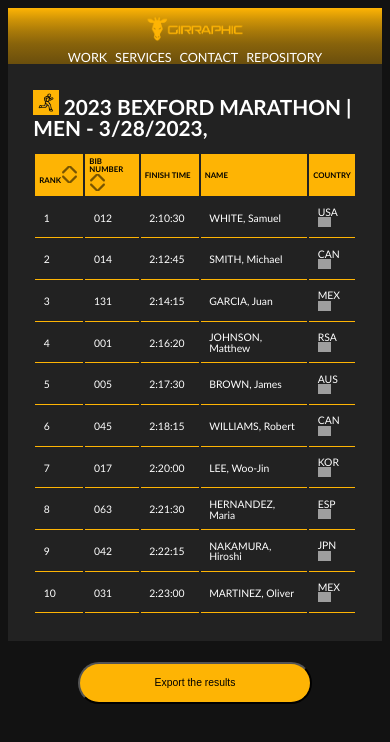
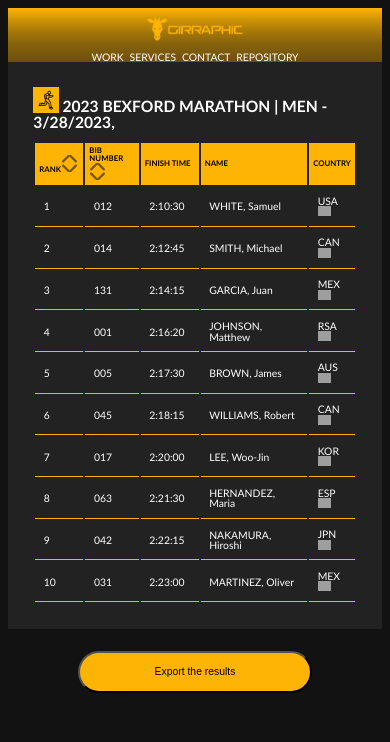
Before and after one commit to daniela-park/Girraphic, a React (Vite) app: page / in a window 390 px wide. Shown: the top 742 px of the page. Built offline with nearby package versions, Linux system fonts and the light colour scheme; grey boxes are pictures that could not be loaded.

Commit message:
Media queries amended for Chrome

```diff
--- a/src/components/NavBar/NavBar.css
+++ b/src/components/NavBar/NavBar.css
@@ -15,30 +15,41 @@
     margin: 2.5vw;
     color: white;
     text-transform: uppercase;
-    font-size: 1.5vh;
+}
+
+/* Tablets*/
+@media screen and (max-width: 768px) {
+    .navbar-container {
+        flex-direction: column;
+    }
 }
 
 /* Large Screen Mobiles*/
 @media screen and (max-width: 624px) {
+    /* .navbar-container {
+        justify-content: stretch;
+    } */
+
     .navbar-container img {
         height: 3vh;
         margin: 1vh;
     }
     .navbar-container a {
-        margin: 2vh;
+        margin: 1.5vw;
     }
 
     .links a {
-        margin: 2vw;
+        margin: 1vw;
     }
 }
 
 /* Small Screen Mobiles*/
 @media screen and (max-width: 480px) {
-    .navbar-container {
-        flex-direction: column;
-    }
     .navbar-container a {
         margin: 1vw;
     }
+
+    .links a {
+        margin: 0.75vw;
+    }
 }
--- a/src/components/ResultsTable/ResultsTable.css
+++ b/src/components/ResultsTable/ResultsTable.css
@@ -1,7 +1,7 @@
 h1 {
     color: white;
     text-transform: uppercase;
-    font-size: 2.5rem;
+    font-size: 2rem;
     margin-top: 0;
 }
 
@@ -18,7 +18,7 @@ th {
     width: 15%;
     text-transform: uppercase;
     text-align: left;
-    padding: 2vh;
+    padding: 1.5vw;
     margin: 0;
     overflow-x: hidden;
 }
@@ -57,11 +57,12 @@ tr:hover {
         width: 100%;
     }
     .table-container h1 {
-        font-size: 2rem;
+        font-size: 1.5rem;
     }
 
     th {
         padding: 1vw;
+        font-size: 1rem;
     }
 }
 
--- a/src/index.css
+++ b/src/index.css
@@ -21,6 +21,13 @@ a {
   text-decoration: none;
 }
 
+/* Tablets*/
+@media screen and (max-width: 768px) {
+  :root {
+    font-size: 0.85rem;
+  }
+}
+
 /* Large Screen Mobiles*/
 @media screen and (max-width: 624px) {
   :root {
@@ -31,7 +38,6 @@ a {
   }
 }
 
-
 /* Small Screen Mobiles*/
 @media screen and (max-width: 480px) {
   :root {
```
